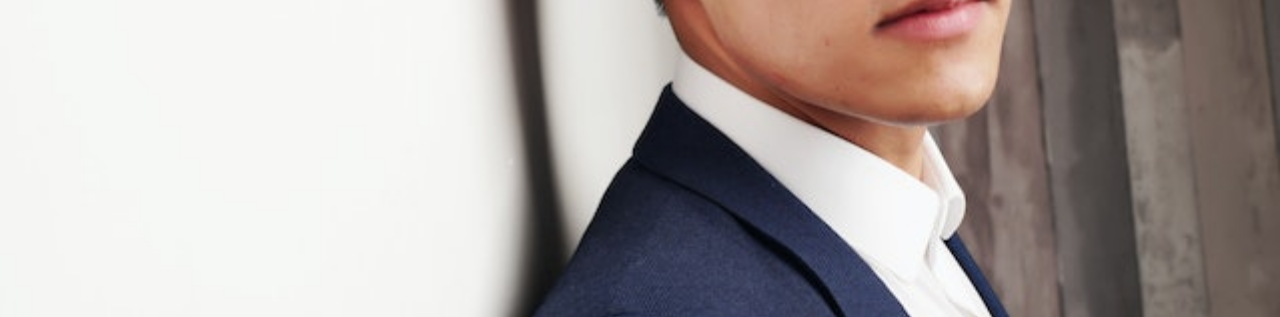
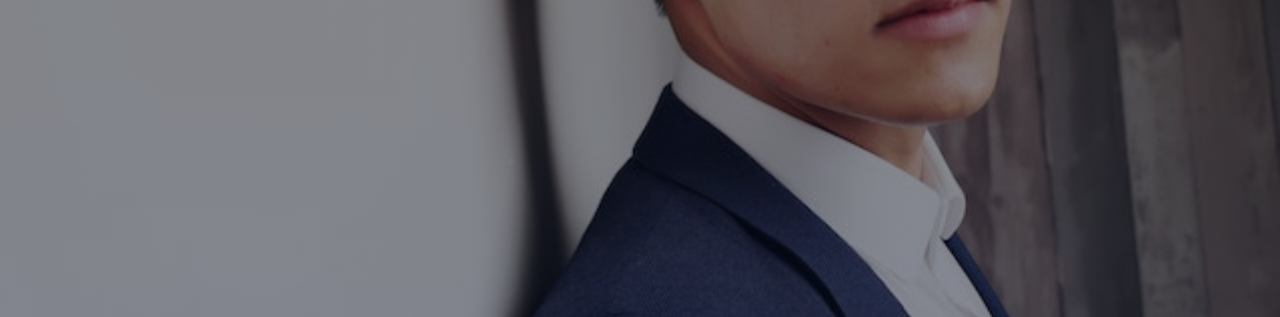
Before and after one commit to Wilmertjuntado/pf-exercise, a plain HTML site: page index.html in a window 1280 px wide. Shown: the part 483-800 px from the top of the page. Drawn offline with Linux system fonts and the light colour scheme.

Commit message:
modified content in README.md

```diff
--- a/css/style.css
+++ b/css/style.css
@@ -38,7 +38,9 @@ li{
     position: relative;
     height: 100vh;
     background-image: url('/images/images/pexels-royal-anwar-450214.jpg');
-    background-size: cover;
+    background-image: linear-gradient(rgba(3,4,7, 0.48), rgba(5, 10, 30, 0.48)),
+  url('/images/images/pexels-royal-anwar-450214.jpg');
+  background-size: cover;
 
   }
 
```
